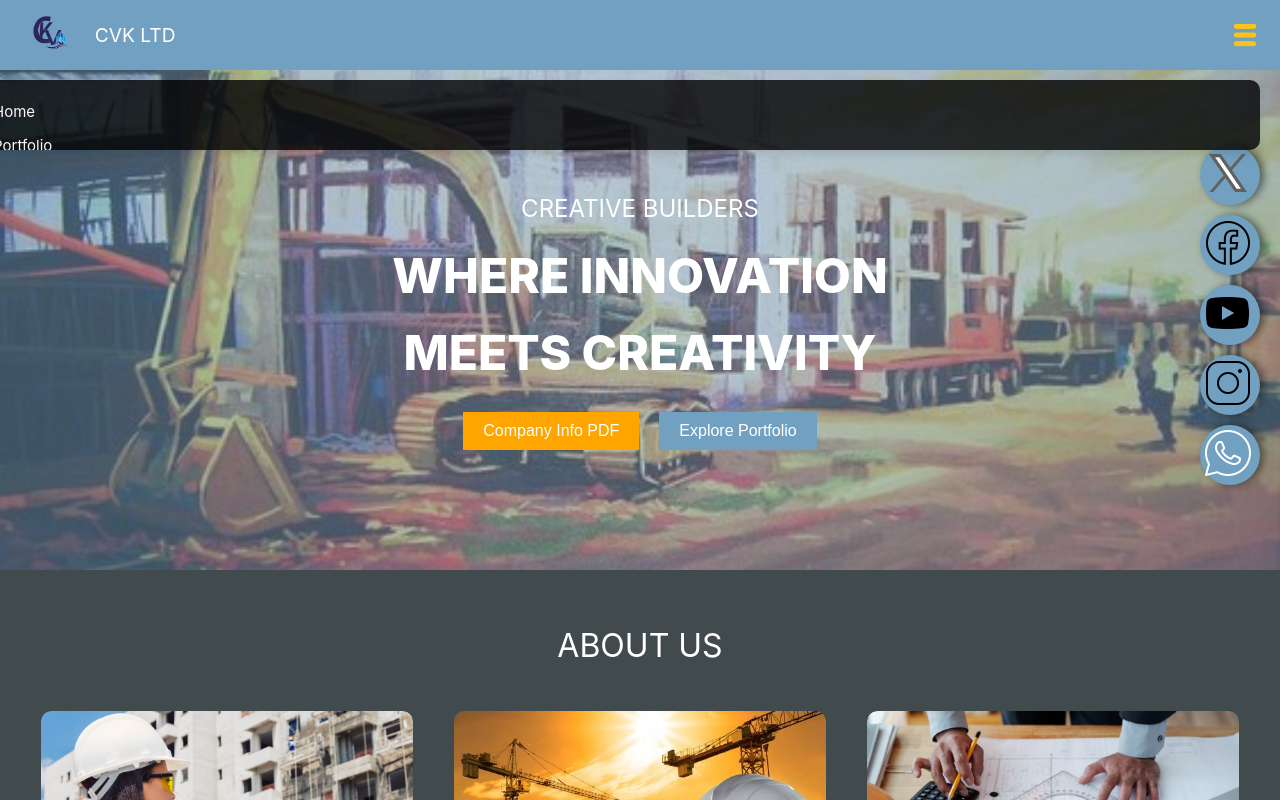
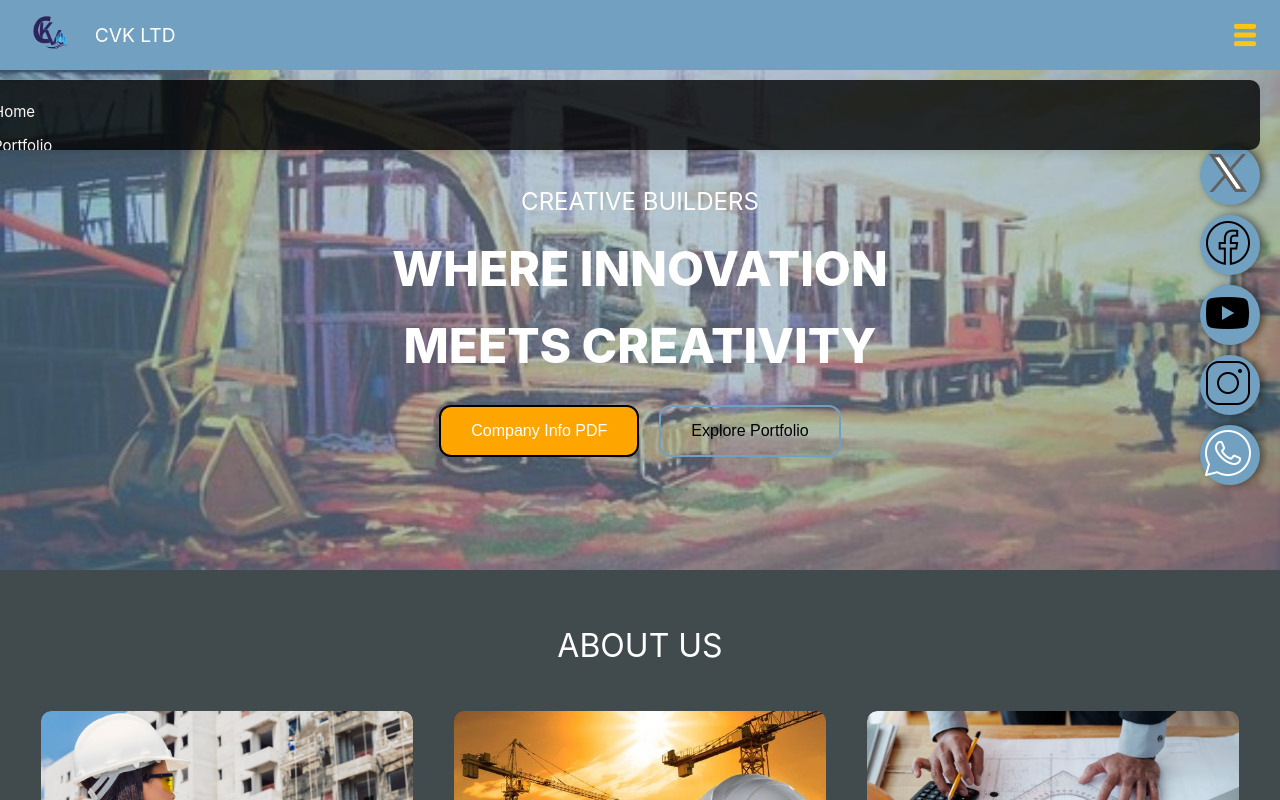
Before and after one commit to godyracks/corneliusventures.co.ke, a Vue app in the folder client/cvkltd/: page / in a window 1280 px wide. Shown: the top 800 px of the page. Built offline with nearby package versions, Linux system fonts and the light colour scheme; no server answers.

Commit message:
styled hero axction buttons

```diff
--- a/client/cvkltd/src/components/Hero.vue
+++ b/client/cvkltd/src/components/Hero.vue
@@ -120,21 +120,25 @@ export default {
 }
 
 button {
-  padding: 10px 20px;
+  padding: 15px 30px;
   margin: 0 10px;
   font-size: 1rem;
   border: none;
   cursor: pointer;
+
+  border-radius: 12px;
 }
 
 .pdf-button {
   background-color: orange;
   color: #ffffff;
+  border: 2px solid #000000;
 }
 
 .explore-button {
-  background-color: rgba(114, 160, 193);
-  color: #ffffff;
+background-color: transparent;
+ border: 2px solid rgba(114, 160, 193);
+  color: #000000;
 }
 
 .social-icons {
```
